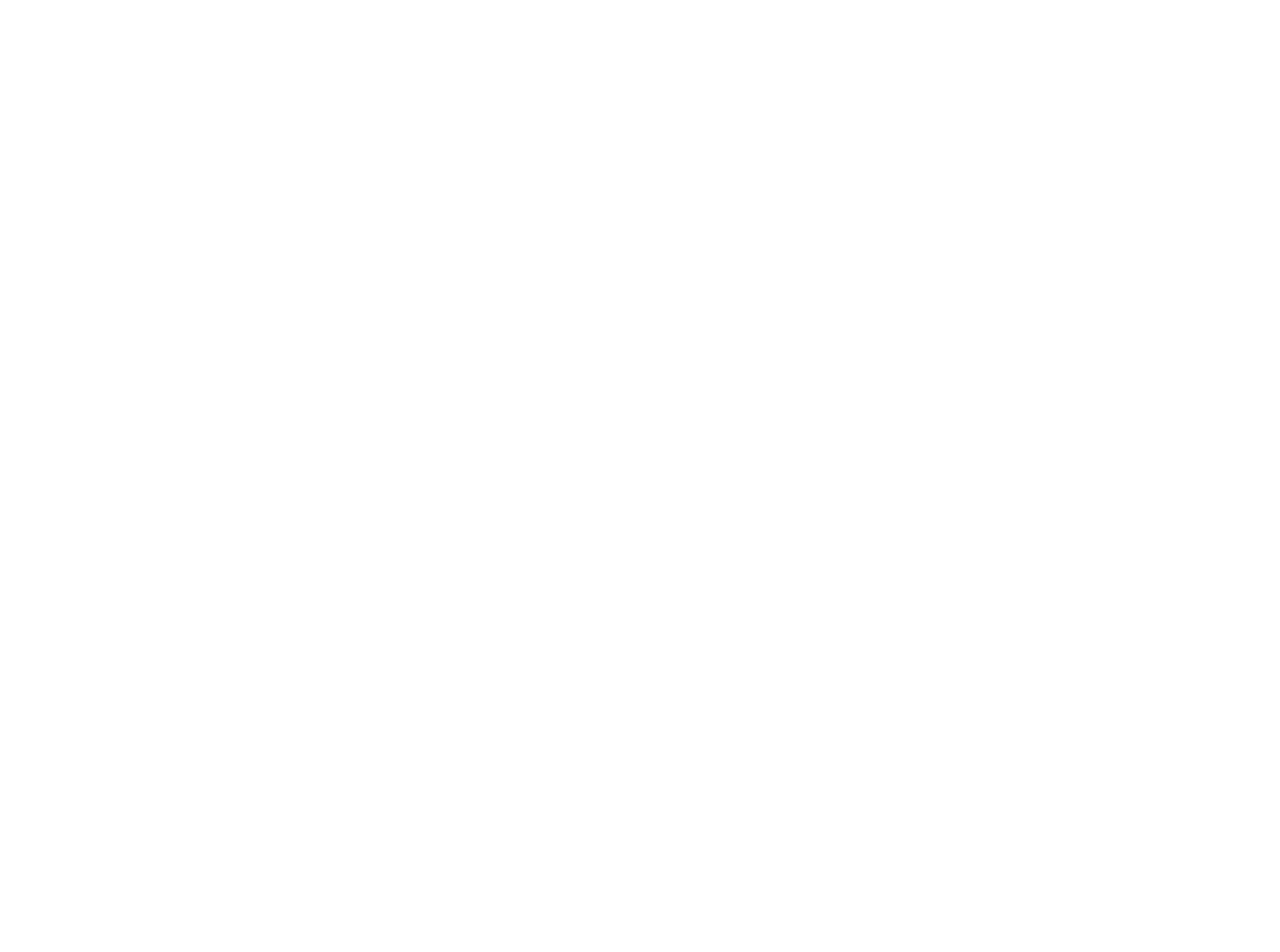
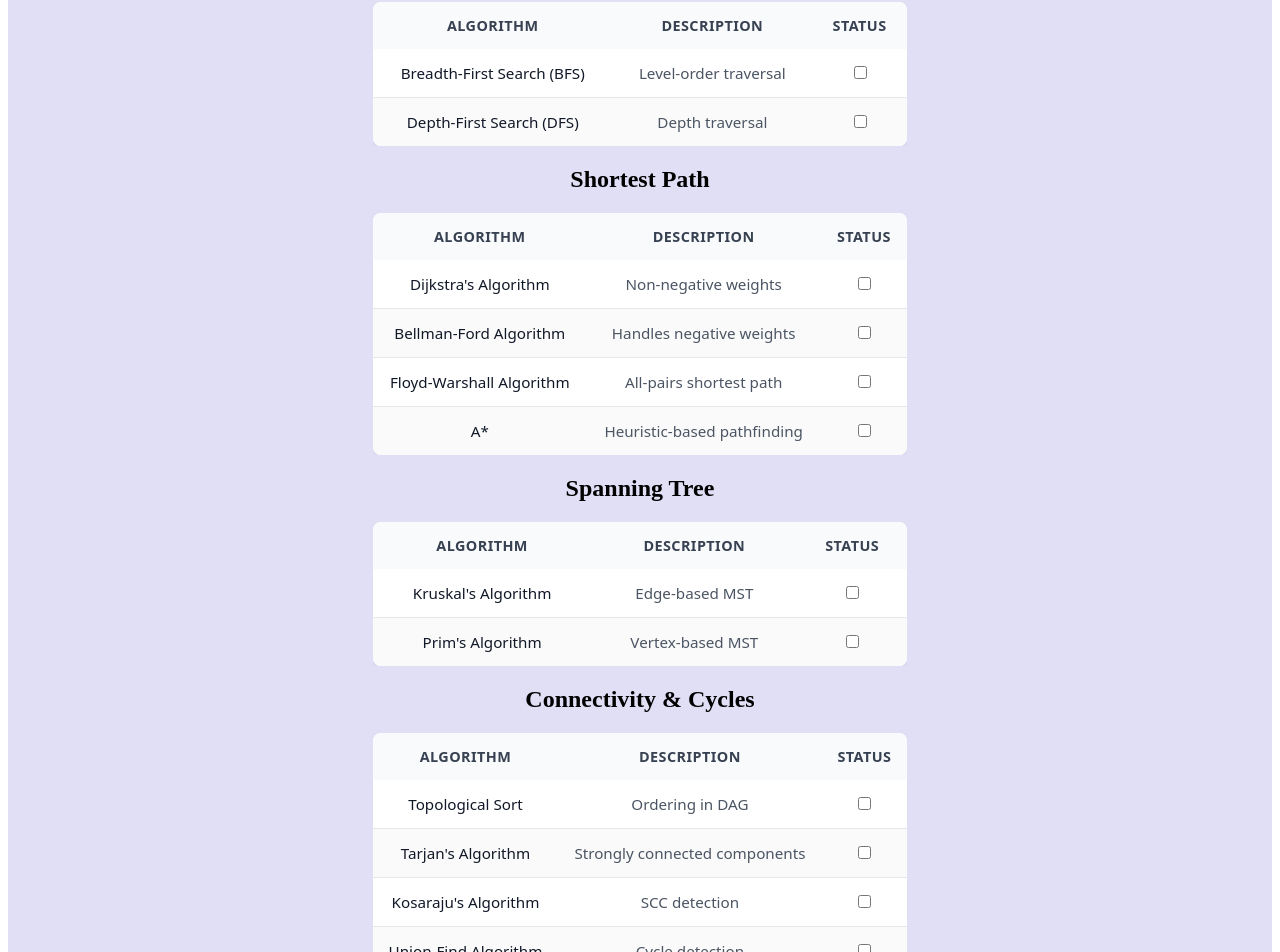
Before and after one commit to amitvermamjm/DSA, a React (Vite) app: page / in a window 1280 px wide. Shown: the part 7484-8436 px from the top of the page. Before the commit the page ends 7362 px from the top, so only its background shows below. Built offline with nearby package versions, Linux system fonts and the light colour scheme.

Commit message:
added graph algorithms

```diff
--- a/src/App.jsx
+++ b/src/App.jsx
@@ -861,6 +861,150 @@
               </table>
             </div>
           </div>
+          <div className="graph-algorithms">
+            <h2>Graph Algorithms</h2>
+            <p>Used for network-based problems.</p>
+            <h3>Traversal</h3>
+            <div className="table-container">
+              <table>
+                <thead>
+                  <tr>
+                    <th>Algorithm</th>
+                    <th>Description</th>
+                    <th>Status</th>
+                  </tr>
+                </thead>
+                <tbody>
+                  <tr>
+                    <td>Breadth-First Search (BFS)</td>
+                    <td>Level-order traversal</td>
+                    <td data-label="Select">
+                      <input type="checkbox" class="row-checkbox" />
+                    </td>
+                  </tr>
+                  <tr>
+                    <td>Depth-First Search (DFS)</td>
+                    <td>Depth traversal</td>
+                    <td data-label="Select">
+                      <input type="checkbox" class="row-checkbox" />
+                    </td>
+                  </tr>
+                </tbody>
+              </table>
+            </div>
+            <h3>Shortest Path</h3>
+            <div className="table-container">
+              <table>
+                <thead>
+                  <tr>
+                    <th>Algorithm</th>
+                    <th>Description</th>
+                    <th>Status</th>
+                  </tr>
+                </thead>
+                <tbody>
+                  <tr>
+                    <td>Dijkstra's Algorithm</td>
+                    <td>Non-negative weights</td>
+                    <td data-label="Select">
+                      <input type="checkbox" class="row-checkbox" />
+                    </td>
+                  </tr>
+                  <tr>
+                    <td>Bellman-Ford Algorithm</td>
+                    <td>Handles negative weights</td>
+                    <td data-label="Select">
+                      <input type="checkbox" class="row-checkbox" />
+                    </td>
+                  </tr>
+                  <tr>
+                    <td>Floyd-Warshall Algorithm</td>
+                    <td>All-pairs shortest path</td>
+                    <td data-label="Select">
+                      <input type="checkbox" class="row-checkbox" />
+                    </td>
+                  </tr>
+                  <tr>
+                    <td>A*</td>
+                    <td>Heuristic-based pathfinding</td>
+                    <td data-label="Select">
+                      <input type="checkbox" class="row-checkbox" />
+                    </td>
+                  </tr>
+                </tbody>
+              </table>
+            </div>
+            <h3>Spanning Tree</h3>
+            <div className="table-container">
+              <table>
+                <thead>
+                  <tr>
+                    <th>Algorithm</th>
+                    <th>Description</th>
+                    <th>Status</th>
+                  </tr>
+                </thead>
+                <tbody>
+                  <tr>
+                    <td>Kruskal's Algorithm</td>
+                    <td>Edge-based MST</td>
+                    <td data-label="Select">
+                      <input type="checkbox" class="row-checkbox" />
+                    </td>
+                  </tr>
+                  <tr>
+                    <td>Prim's Algorithm</td>
+                    <td>Vertex-based MST</td>
+                    <td data-label="Select">
+                      <input type="checkbox" class="row-checkbox" />
+                    </td>
+                  </tr>
+                </tbody>
+              </table>
+            </div>
+            <h3>Connectivity & Cycles</h3>
+            <div className="table-container">
+              <table>
+                <thead>
+                  <tr>
+                    <th>Algorithm</th>
+                    <th>Description</th>
+                    <th>Status</th>
+                  </tr>
+                </thead>
+                <tbody>
+                  <tr>
+                    <td>Topological Sort</td>
+                    <td>Ordering in DAG</td>
+                    <td data-label="Select">
+                      <input type="checkbox" class="row-checkbox" />
+                    </td>
+                  </tr>
+                  <tr>
+                    <td>Tarjan's Algorithm</td>
+                    <td>Strongly connected components</td>
+                    <td data-label="Select">
+                      <input type="checkbox" class="row-checkbox" />
+                    </td>
+                  </tr>
+                  <tr>
+                    <td>Kosaraju's Algorithm</td>
+                    <td>SCC detection</td>
+                    <td data-label="Select">
+                      <input type="checkbox" class="row-checkbox" />
+                    </td>
+                  </tr>
+                  <tr>
+                    <td>Union-Find Algorithm</td>
+                    <td>Cycle detection</td>
+                    <td data-label="Select">
+                      <input type="checkbox" class="row-checkbox" />
+                    </td>
+                  </tr>
+                </tbody>
+              </table>
+            </div>
+          </div>
         </div>
       </div>
     </>
```
